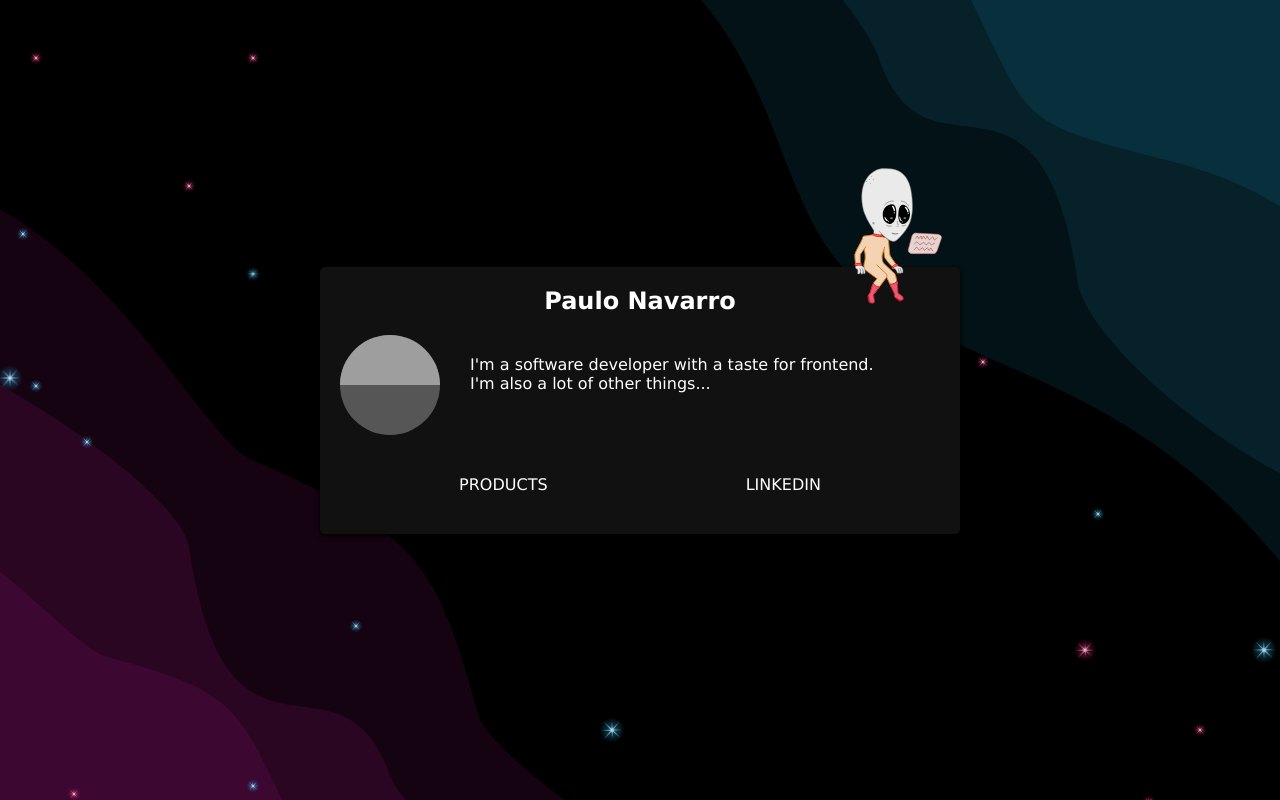
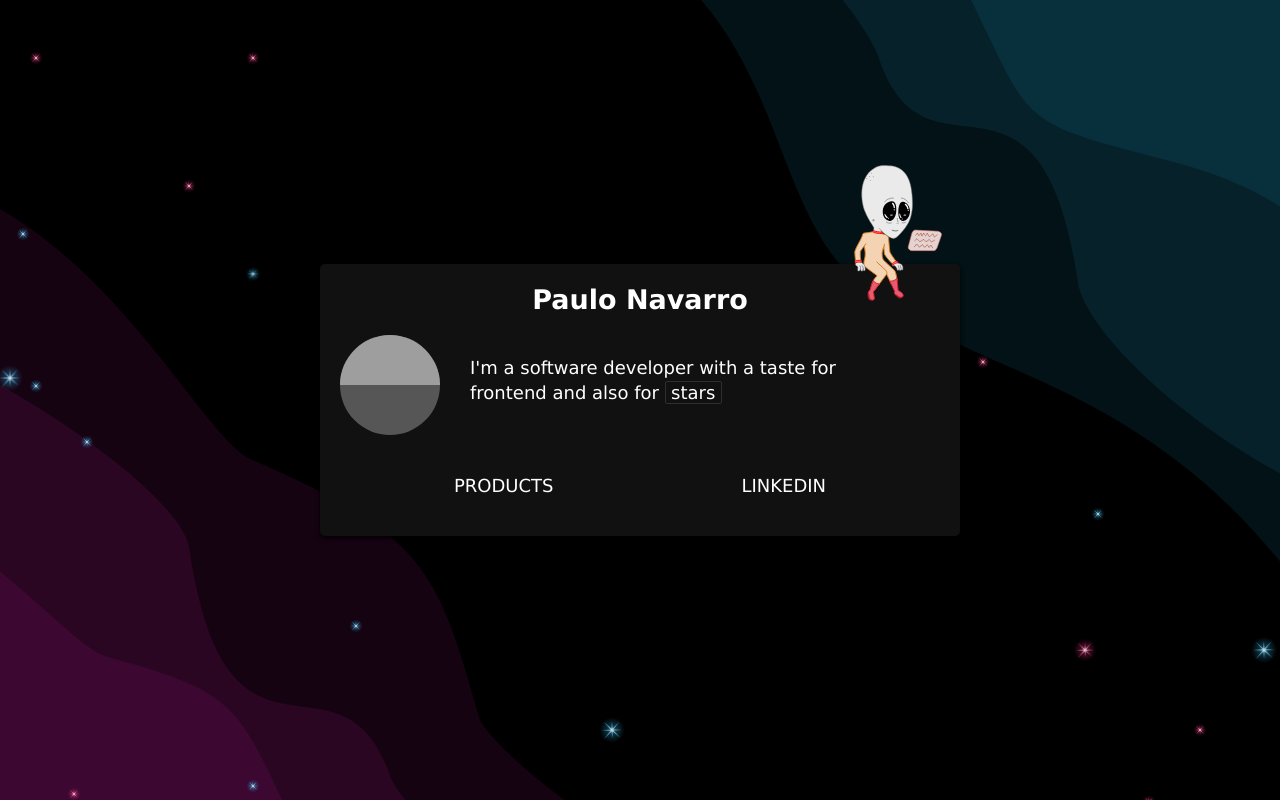
Before and after one commit to paulo-navarro/personal_page, a Vue app in the folder app/: page /stars in a window 1280 px wide. Built offline with nearby package versions, Linux system fonts and the light colour scheme; grey boxes are pictures that could not be loaded.

Commit message:
created select to change theme

```diff
--- /dev/null
+++ b/app/src/components/SelectTheme.vue
@@ -0,0 +1,71 @@
+<template>
+  <select
+    class="SelectTheme"
+    @change="routeTo($event)"
+  >
+    <option
+      v-for="(route, key) in routeOptions"
+      :key="key"
+      :value="route"
+      :selected="route === $route.name ? true : false"
+
+    >
+      {{ route }}
+    </option>
+  </select>
+</template>
+
+<script>
+
+
+
+  export default {
+    name: 'SelectTheme',
+
+    props: {
+      selected: {
+        type: String,
+        defaultValue: ''
+      }
+    },
+
+    data() {
+      return {
+        routeOptions: []
+      }
+    },
+
+    created () {
+      let routes = this.$router.getRoutes();
+
+      for ( let i = 1; i < routes.length; i++) {
+        this.routeOptions.push(routes[i].name)
+      }
+    },
+
+    methods: {
+      routeTo(event) {
+        this.$router.push(event.target.value);
+      }
+    }
+  }
+</script>
+
+<style scoped language="scss">
+  .SelectTheme {
+    padding: 0px 5px;
+    font-size: 18px;
+    font-family: Verdana,Geneva,sans-serif;
+    -webkit-appearance: none;
+    text-align: center;
+    appearance: none;
+    border-color: #2f2f2f;
+    border-radius: 2px;
+    color: #fff;
+    background-color: transparent;
+  }
+
+  .SelectTheme option {
+     color: #000;
+   }
+</style>
--- a/app/src/components/Star.vue
+++ b/app/src/components/Star.vue
@@ -6,30 +6,30 @@
     id="star"
   >
     <defs id="defs8573">
-      <linearGradient :id="`linearGradient10469${baseColor}`" inkscape:collect="always">
+      <linearGradient :id="`linearGradient10469${baseColor}`">
         <stop id="stop10465" offset="0" :style="{'stop-color': baseColor, 'stop-opacity':'0.38495576'}"></stop>
         <stop id="stop10467" offset="1" :style="{'stop-color': baseColor, 'stop-opacity':0}"></stop>
       </linearGradient>
-      <linearGradient inkscape:collect="always" :id="`linearGradient9850${baseColor}`">
+      <linearGradient  :id="`linearGradient9850${baseColor}`">
         <stop style="stop-color:#fff;stop-opacity:0.8" offset="0" id="stop9846"></stop>
         <stop :style="{'stop-color':baseColor, 'stop-opacity': '0.98230088'}" offset="1" id="stop9848"></stop>
       </linearGradient>
-      <filter inkscape:collect="always" style="color-interpolation-filters:sRGB" :id="`filter9228`" x="-0.1056" width="1.2112" y="-0.1056" height="1.2112">
-        <feGaussianBlur inkscape:collect="always" stdDeviation="0.46373564" id="feGaussianBlur9230"></feGaussianBlur>
+      <filter  style="color-interpolation-filters:sRGB" :id="`filter9228`" x="-0.1056" width="1.2112" y="-0.1056" height="1.2112">
+        <feGaussianBlur  stdDeviation="0.46373564" id="feGaussianBlur9230"></feGaussianBlur>
       </filter>
-      <radialGradient inkscape:collect="always" :xlink:href="`#linearGradient9850${baseColor}`" :id="`radialGradient9854${baseColor}`" cx="7.9375" cy="289.0625" fx="7.9375" fy="289.0625" r="5.6364955" gradientTransform="matrix(0.61854927,-0.00920869,0.00677574,0.45512782,1.0691521,157.5752)" gradientUnits="userSpaceOnUse"></radialGradient>
-      <filter inkscape:collect="always" style="color-interpolation-filters:sRGB" :id="`filter9860${baseColor}`" x="-0.022800017" width="1.0456" y="-0.022799983" height="1.0456">
-        <feGaussianBlur inkscape:collect="always" stdDeviation="0.1001248" id="feGaussianBlur9862"></feGaussianBlur>
+      <radialGradient  :xlink:href="`#linearGradient9850${baseColor}`" :id="`radialGradient9854${baseColor}`" cx="7.9375" cy="289.0625" fx="7.9375" fy="289.0625" r="5.6364955" gradientTransform="matrix(0.61854927,-0.00920869,0.00677574,0.45512782,1.0691521,157.5752)" gradientUnits="userSpaceOnUse"></radialGradient>
+      <filter  style="color-interpolation-filters:sRGB" :id="`filter9860${baseColor}`" x="-0.022800017" width="1.0456" y="-0.022799983" height="1.0456">
+        <feGaussianBlur  stdDeviation="0.1001248" id="feGaussianBlur9862"></feGaussianBlur>
       </filter>
-      <radialGradient inkscape:collect="always" :xlink:href="`#linearGradient10469${baseColor}`" :id="`radialGradient10463${baseColor}`" cx="8.2209816" cy="8.4572172" fx="8.2209816" fy="8.4572172" r="6.7090774" gradientUnits="userSpaceOnUse" gradientTransform="matrix(0.7854616,-0.0244435,0.02444354,0.7854627,1.2735104,1.4956209)"></radialGradient>
+      <radialGradient  :xlink:href="`#linearGradient10469${baseColor}`" :id="`radialGradient10463${baseColor}`" cx="8.2209816" cy="8.4572172" fx="8.2209816" fy="8.4572172" r="6.7090774" gradientUnits="userSpaceOnUse" gradientTransform="matrix(0.7854616,-0.0244435,0.02444354,0.7854627,1.2735104,1.4956209)"></radialGradient>
     </defs>
-    <g inkscape:groupmode="layer" id="layer2" inkscape:label="sphere">
+    <g id="layer2">
       <circle
         style="opacity:1;fill-opacity:1;stroke:none;stroke-width:2.18799996;stroke-linecap:round;stroke-miterlimit:4;stroke-dasharray:none;stroke-opacity:1"
         :style="{'fill': `url(#radialGradient10463${baseColor})`}"
         id="path10455" cx="7.9375" cy="7.9375" r="6.7090774"></circle>
     </g>
-    <g inkscape:label="Layer 1" inkscape:groupmode="layer" id="layer1" transform="translate(0,-281.125)">
+    <g id="layer1" transform="translate(0,-281.125)">
       <path
         transform="rotate(32.161114,7.605338,290.8307)"
         style="opacity:1;fill:#ffae1f;fill-opacity:0.57079649;stroke:none;stroke-width:3.89519978;stroke-linecap:round;stroke-miterlimit:4;stroke-dasharray:none;stroke-opacity:1;" d="m 9.8892245,293.53083 -2.8288487,-3.8054 -0.8246605,3.13277 0.3890249,-3.21789 -4.0532409,2.46062 3.8053918,-2.82885 -2.9927738,-0.91269 3.0778981,0.47705 -2.4606158,-4.05324 2.8288486,3.80539 0.8646577,-3.15791 -0.429022,3.24304 4.0532411,-2.46062 -3.8053921,2.82885 2.7476391,1.01101 -2.8327633,-0.57538 z"
--- a/app/src/components/background/BackgroundStarsBorders.vue
+++ b/app/src/components/background/BackgroundStarsBorders.vue
@@ -1,20 +1,10 @@
 <template>
   <div class="BackgroundStarsBorders">
-<svg xmlns:dc="http://purl.org/dc/elements/1.1/" xmlns:cc="http://creativecommons.org/ns#" xmlns:rdf="http://www.w3.org/1999/02/22-rdf-syntax-ns#" xmlns:svg="http://www.w3.org/2000/svg" xmlns="http://www.w3.org/2000/svg" xmlns:sodipodi="http://sodipodi.sourceforge.net/DTD/sodipodi-0.dtd" xmlns:inkscape="http://www.inkscape.org/namespaces/inkscape" width="297mm" height="210mm" viewBox="0 0 297 210" version="1.1" id="original" inkscape:version="0.92.3 (2405546, 2018-03-11)" sodipodi:docname="dancing_borders02.svg" class="svgAnimator">
-  <defs id="defs2"></defs>
-  <sodipodi:namedview id="base" pagecolor="#000000" bordercolor="#666666" borderopacity="1.0" inkscape:pageopacity="0" inkscape:pageshadow="2" inkscape:zoom="0.35" inkscape:cx="728.7347" inkscape:cy="450.20386" inkscape:document-units="mm" inkscape:current-layer="layer1" showgrid="false" inkscape:window-width="1920" inkscape:window-height="1016" inkscape:window-x="0" inkscape:window-y="27" inkscape:window-maximized="1"></sodipodi:namedview>
-  <metadata id="metadata5">
-    <rdf:rdf>
-      <cc:work rdf:about="">
-        <dc:format>image/svg+xml</dc:format>
-        <dc:type rdf:resource="http://purl.org/dc/dcmitype/StillImage"></dc:type>
-        <dc:title></dc:title>
-      </cc:work>
-    </rdf:rdf>
-  </metadata>
-  <g inkscape:label="Layer 1" inkscape:groupmode="layer" id="layer1" transform="translate(0,-87)">
-    <path style="opacity:0.1;fill:#d522ab;fill-opacity:1;stroke:none;stroke-width:0.90017289;stroke-linecap:round;stroke-linejoin:round;stroke-miterlimit:4;stroke-dasharray:none;stroke-dashoffset:0;stroke-opacity:1" inkscape:transform-center-x="-27.128231" inkscape:transform-center-y="1.3785869e-06" d="m 414.6606,472.94696 -631.1225,-7.75873 23.09716,-471.3770861 c 3.69074,15.5117867 36.99147,39.5250931 86.66072,65.8260301 28.901151,15.303782 59.204556,20.997022 74.096339,57.774436 14.627246,36.12411 65.718315,49.41199 71.636574,63.4225 16.158594,38.25284 28.248689,48.33069 83.681947,76.11698 20.06776,10.05909 32.19999,45.7016 88.81167,55.26626 54.69885,9.24148 57.64671,72.09645 100.48011,99.2729 56.62714,35.92814 95.98644,56.73346 102.65798,61.45671 z" id="path8450" inkscape:connector-curvature="0" sodipodi:nodetypes="cccssssssc"></path>
-    <path style="opacity:0.1;fill:#d522ab;fill-opacity:1;stroke:none;stroke-width:0.79374999;stroke-linecap:round;stroke-linejoin:round;stroke-miterlimit:4;stroke-dasharray:none;stroke-dashoffset:0;stroke-opacity:1" inkscape:transform-center-x="-23.920995" inkscape:transform-center-y="-1.0361596e-06" d="m 342.83946,464.21 -559.30136,0.97823 20.94684,-432.462915 c 3.00219,12.617909 39.70815,26.34546 64.20019,61.9167 18.94852,27.520055 50.947298,50.940785 80.702145,71.530715 32.738345,22.65446 57.8789908,56.14245 71.145002,59.47401 56.63119,14.2221 38.491349,71.95802 76.648582,85.48804 29.643891,10.51131 19.017201,21.13679 69.608741,33.51325 39.56859,9.67986 60.10291,52.09166 92.00113,62.01143 57.26829,17.80939 78.09115,53.33275 84.04873,57.55054 z" id="path8450-0" inkscape:connector-curvature="0" sodipodi:nodetypes="cccssssssc"></path>
+  <svg viewBox="0 0 297 210" id="original" class="svgAnimator">
+
+    <g id="layer1" transform="translate(0,-87)">
+      <path style="opacity:0.1;fill:#d522ab;fill-opacity:1;stroke:none;stroke-width:0.90017289;stroke-linecap:round;stroke-linejoin:round;stroke-miterlimit:4;stroke-dasharray:none;stroke-dashoffset:0;stroke-opacity:1" d="m 414.6606,472.94696 -631.1225,-7.75873 23.09716,-471.3770861 c 3.69074,15.5117867 36.99147,39.5250931 86.66072,65.8260301 28.901151,15.303782 59.204556,20.997022 74.096339,57.774436 14.627246,36.12411 65.718315,49.41199 71.636574,63.4225 16.158594,38.25284 28.248689,48.33069 83.681947,76.11698 20.06776,10.05909 32.19999,45.7016 88.81167,55.26626 54.69885,9.24148 57.64671,72.09645 100.48011,99.2729 56.62714,35.92814 95.98644,56.73346 102.65798,61.45671 z" id="path8450"></path>
+      <path style="opacity:0.1;fill:#d522ab;fill-opacity:1;stroke:none;stroke-width:0.79374999;stroke-linecap:round;stroke-linejoin:round;stroke-miterlimit:4;stroke-dasharray:none;stroke-dashoffset:0;stroke-opacity:1" inkscape:transform-center-x="-23.920995" inkscape:transform-center-y="-1.0361596e-06" d="m 342.83946,464.21 -559.30136,0.97823 20.94684,-432.462915 c 3.00219,12.617909 39.70815,26.34546 64.20019,61.9167 18.94852,27.520055 50.947298,50.940785 80.702145,71.530715 32.738345,22.65446 57.8789908,56.14245 71.145002,59.47401 56.63119,14.2221 38.491349,71.95802 76.648582,85.48804 29.643891,10.51131 19.017201,21.13679 69.608741,33.51325 39.56859,9.67986 60.10291,52.09166 92.00113,62.01143 57.26829,17.80939 78.09115,53.33275 84.04873,57.55054 z" id="path8450-0"></path>
       <path style="opacity:0.1;fill:#d522ab;fill-opacity:1;stroke:none;stroke-width:0.79374999;stroke-linecap:round;stroke-linejoin:round;stroke-miterlimit:4;stroke-dasharray:none;stroke-dashoffset:0;stroke-opacity:1" inkscape:transform-center-x="-23.920995" inkscape:transform-center-y="-1.0361596e-06" d="m 305.35115,463.55767 -521.81305,1.63056 20.68585,-394.838387 c 3.88683,16.335912 30.66618,23.329251 62.08443,67.694957 17.47674,24.6789 51.319219,34.45344 65.725482,58.15279 17.867231,29.39289 54.556766,32.65477 58.045424,43.95117 16.5110545,53.46336 55.009665,26.43933 71.891454,71.95687 15.238752,41.0875 44.36008,12.45094 69.25626,50.69506 21.1602,32.50511 19.92785,28.20434 69.96524,40.83668 44.71948,11.28979 98.42773,55.86279 104.15891,59.9203 z" id="path8450-0-7" inkscape:connector-curvature="0" sodipodi:nodetypes="cccssssssc"></path>
       <path style="opacity:0.1;fill:#22abd5;fill-opacity:1;stroke:none;stroke-width:0.90017289;stroke-linecap:round;stroke-linejoin:round;stroke-miterlimit:4;stroke-dasharray:none;stroke-dashoffset:0;stroke-opacity:1" inkscape:transform-center-x="27.128231" inkscape:transform-center-y="-3.4509061e-06" d="m -37.978017,-68.609954 540.086987,-5.225984 5.95025,487.385598 C 503.43227,394.10309 441.82934,314.74664 396.30639,299.55926 357.72784,286.68867 374.3428,265.64511 335.33636,240.21904 305.4098,220.71161 254.93858,199.13074 234.84416,163.78265 210.01324,120.10257 198.69887,122.60082 170.06102,116.39187 120.98559,105.75186 151.88251,74.829909 104.41544,59.688909 65.592092,47.305075 47.719474,18.281068 27.552712,-18.978525 7.6761211,-55.702005 -32.164634,-64.494248 -37.978017,-68.609954 Z" id="path8450-5" inkscape:connector-curvature="0" sodipodi:nodetypes="cccssssssc"></path>
       <path style="opacity:0.1;fill:#22a5d5;fill-opacity:1;stroke:none;stroke-width:0.79374999;stroke-linecap:round;stroke-linejoin:round;stroke-miterlimit:4;stroke-dasharray:none;stroke-dashoffset:0;stroke-opacity:1" inkscape:transform-center-x="23.920995" inkscape:transform-center-y="-1.0361597e-06" d="M -1.6866428,-71.21228 502.10897,-73.835938 504.91788,393.5343 C 500.81997,376.31122 469.09883,323.92898 428.6488,297.1221 400.44179,278.42887 417.64495,251.14379 375.62965,230.66658 338.13332,212.3918 311.51743,187.58126 282.82292,171.88668 222.73426,139.02095 236.81271,143.80587 224.3172,105.29745 222.03834,98.274497 203.83283,76.200283 158.07676,59.875982 131.82409,50.509867 101.0179,16.049492 81.45861,-8.6934752 49.608345,-48.984812 4.625092,-66.743755 -1.6866428,-71.21228 Z" id="path8450-0-5" inkscape:connector-curvature="0" sodipodi:nodetypes="cccssssssc"></path>
--- a/app/src/components/card/CardRain.vue
+++ b/app/src/components/card/CardRain.vue
@@ -7,8 +7,8 @@
       <img src="@/assets/images/me3.gif"/>
     </figure>
     <div class="description">
-      I'm a software developer with a taste for frontend.<br>
-      I'm also a lot of other things...
+      I'm a software developer with a taste for frontend and also for
+      <select-theme/>
     </div>
     <div class="links">
       <a href="https://www.redbubble.com/people/paulonavarro/shop">PRODUCTS</a>
@@ -18,13 +18,19 @@
 </template>
 
 <script>
+  import SelectTheme from "../SelectTheme.vue";
 
-export default {
-  name: 'Card',
-  data() {
-    return {}
+  export default {
+    name: 'Card',
+
+    components: {
+      SelectTheme
+    },
+
+    data() {
+      return {}
+    }
   }
-}
 </script>
 
 <style scoped>
@@ -35,7 +41,9 @@ export default {
     justify-content: flex-start;
     width: 100%;
     max-width: 600px;
+    margin: 0 20px;
     padding: 20px;
+    font-size: 18px;
     font-family: Verdana,Geneva,sans-serif;
     color: #fff;
     background-color: #111;
@@ -69,6 +77,7 @@ export default {
 
   .description {
     flex: 1 1 calc(100% - 160px);
+    line-height: 25px;
     padding: 20px 30px;
   }
 
--- a/app/src/components/card/CardStars.vue
+++ b/app/src/components/card/CardStars.vue
@@ -9,8 +9,8 @@
       <img src="@/assets/images/me3.gif"/>
     </figure>
     <div class="description">
-      I'm a software developer with a taste for frontend.<br>
-      I'm also a lot of other things...
+      I'm a software developer with a taste for frontend and also for
+      <select-theme/>
     </div>
     <div class="links">
       <a href="https://www.redbubble.com/people/paulonavarro/shop">PRODUCTS</a>
@@ -21,12 +21,15 @@
 
 <script>
 
-import alien from "../Alien.vue";
+  import alien       from "../Alien.vue";
+  import SelectTheme from "../SelectTheme.vue";
 
 export default {
   name: 'Card',
+
   components: {
     alien,
+    SelectTheme
   },
 
   data() {
@@ -44,7 +47,9 @@ export default {
     justify-content: flex-start;
     width: 100%;
     max-width: 600px;
+    margin: 0 20px;
     padding: 20px;
+    font-size: 18px;
     font-family: Verdana,Geneva,sans-serif;
     color: #fff;
     background-color: #111;
@@ -84,6 +89,7 @@ export default {
 
   .description {
     flex: 1 1 calc(100% - 160px);
+    line-height: 25px;
     padding: 20px 30px;
   }
 
--- a/app/src/router/index.js
+++ b/app/src/router/index.js
@@ -11,12 +11,12 @@ const routes = [
   },
   {
     path: '/rain',
-    name: 'Rain',
+    name: 'rain',
     component: Rain
   },
   {
     path: '/stars',
-    name: 'Stars',
+    name: 'stars',
     component: Stars
   }
 ];
```
Also changed, not shown: app/src/pages/Rain.vue (indentation only). Lines whose indentation alone changed are shown as unchanged.
